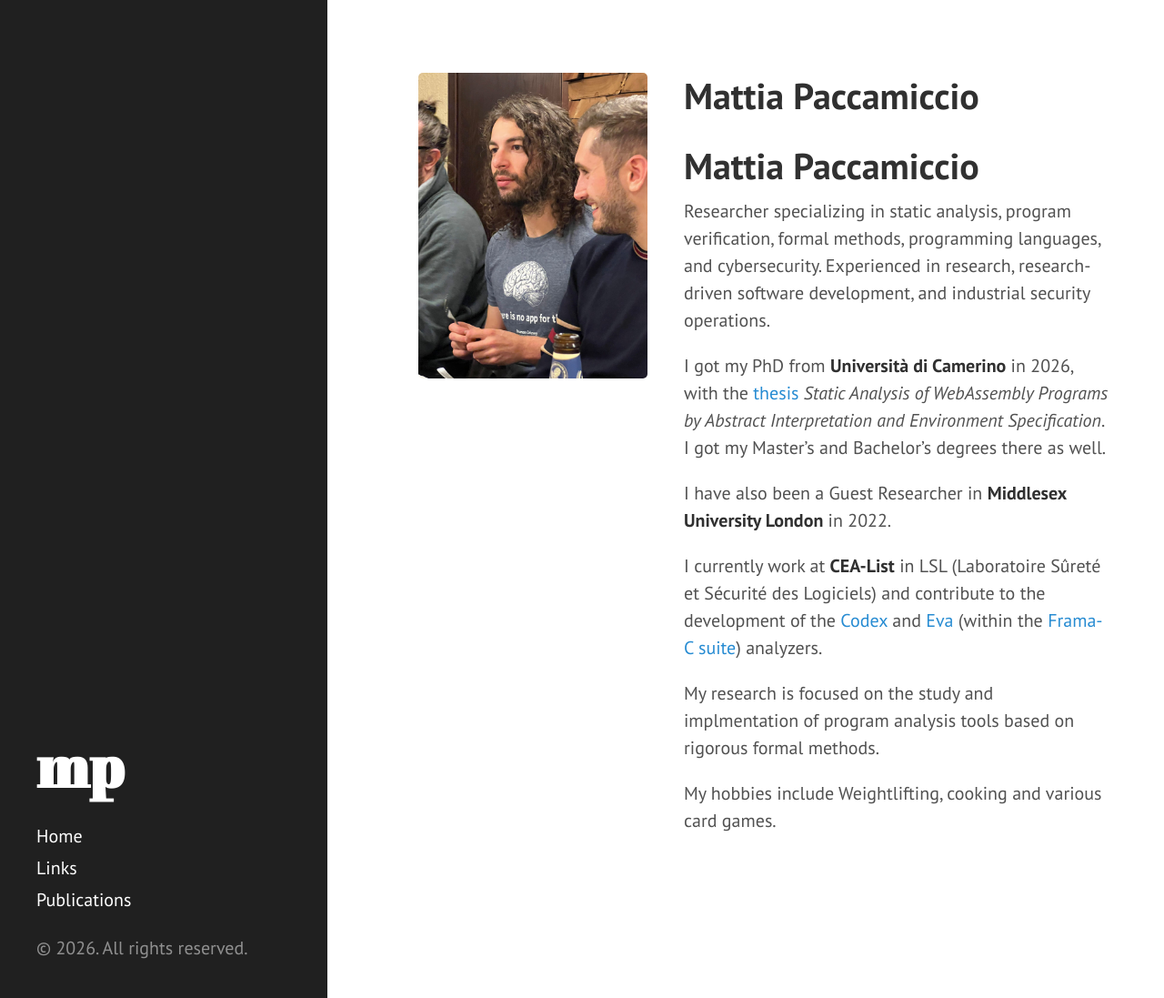
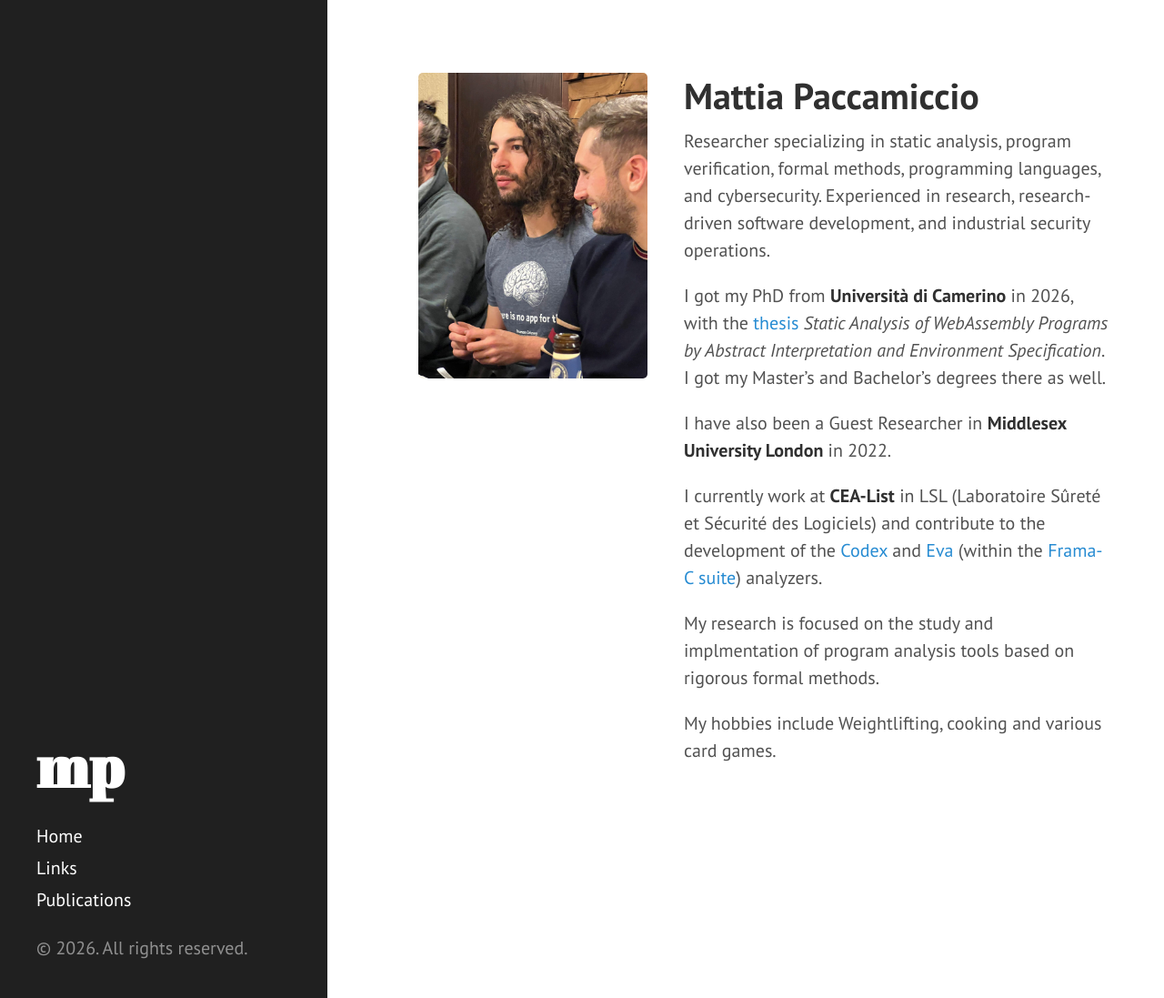
Before and after one commit to ringzer0x00/ringzer0x00.github.io, a Jekyll site: the page built from index.md, in a window 1280 px wide and 1097 px high. Shown: the whole window at 91% size. Built offline with Jekyll 4.4.1, drawn with Linux system fonts in a browser that asks for light colours.

Commit message:
fix title

```diff
--- a/index.md
+++ b/index.md
@@ -4,8 +4,6 @@ title: Mattia Paccamiccio
 image: me.jpg
 image_alt: Me
 ---
-
-# Mattia Paccamiccio
 
 Researcher specializing in static analysis, program verification, formal methods, programming languages, and cybersecurity.
 Experienced in research, research-driven software development, and industrial security operations.
```
